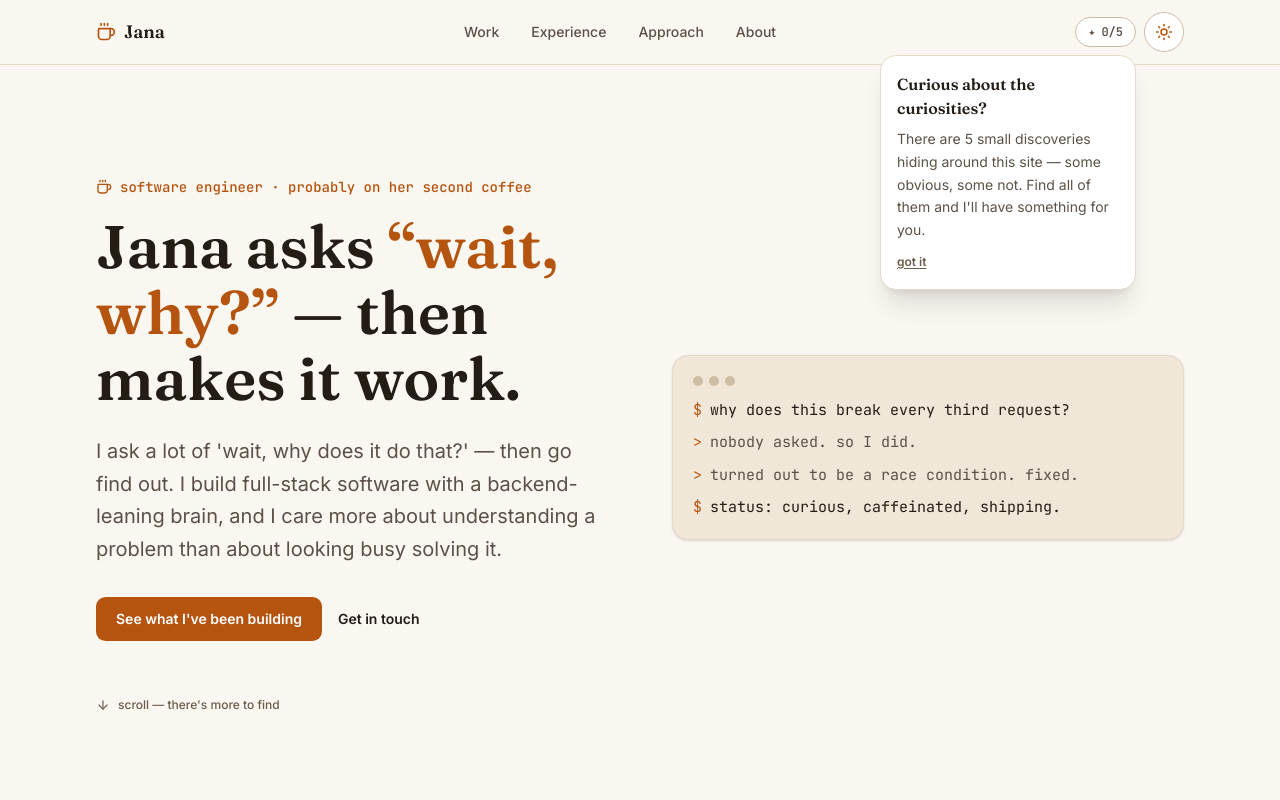
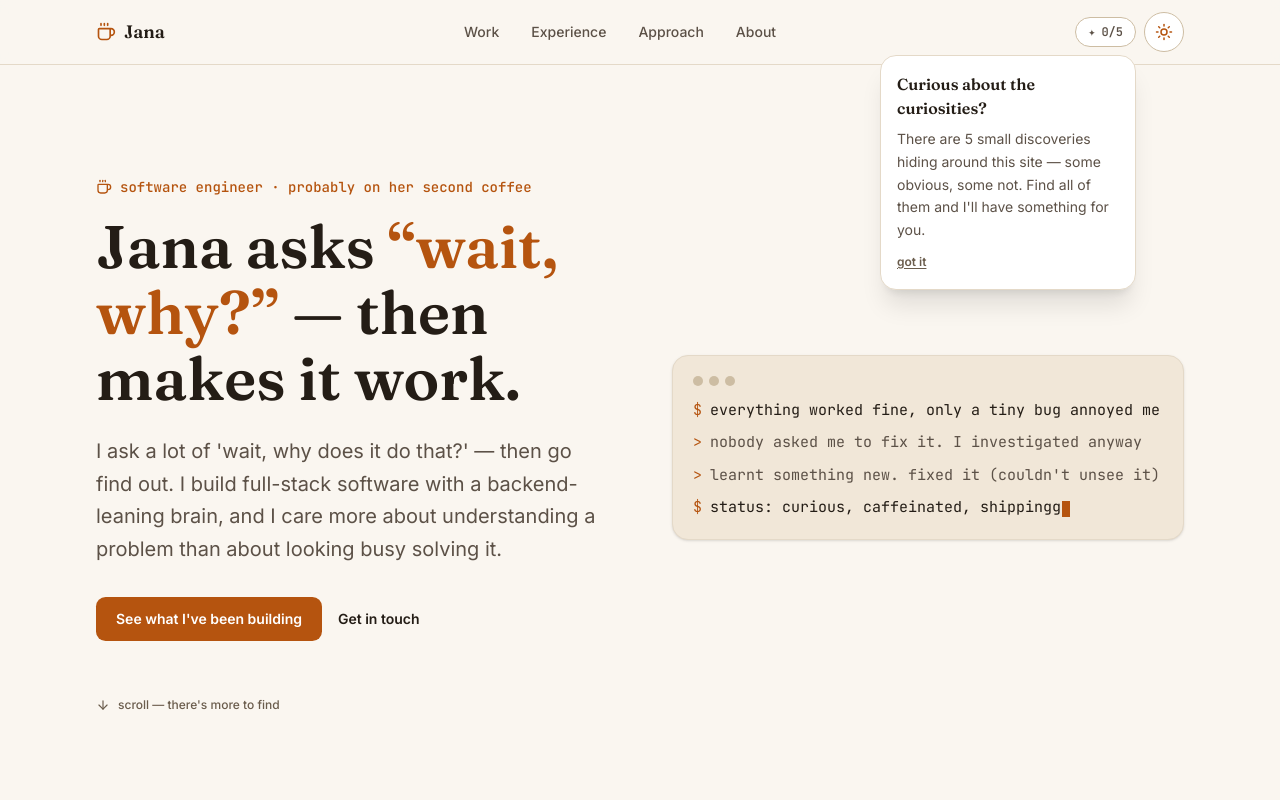
Before and after one commit to Janaherself/portfolio, a React (Vite) app: page / in a window 1280 px wide. Shown: the top 800 px of the page. Built offline with nearby package versions, Linux system fonts and the light colour scheme.

Commit message:
update terminal content

```diff
--- a/src/components/sections/Hero.tsx
+++ b/src/components/sections/Hero.tsx
@@ -5,10 +5,10 @@ import { useReducedMotion } from '../../hooks/useReducedMotion';
 import { MysteryTrigger } from '../curiosity/MysteryTrigger';
 
 const LOG_LINES = [
-  { prefix: '$', text: 'why does this break every third request?' },
-  { prefix: '>', text: 'nobody asked. so I did.' },
-  { prefix: '>', text: 'turned out to be a race condition. fixed.' },
-  { prefix: '$', text: 'status: curious, caffeinated, shipping.' },
+  { prefix: '$', text: 'everything worked fine, only a tiny bug annoyed me' },
+  { prefix: '>', text: 'nobody asked me to fix it. I investigated anyway' },
+  { prefix: '>', text: 'learnt something new. fixed it (couldn\'t unsee it)' },
+  { prefix: '$', text: 'status: curious, caffeinated, shippinggg!!' },
 ];
 
 const CHAR_DELAY_MS = 30;
```
